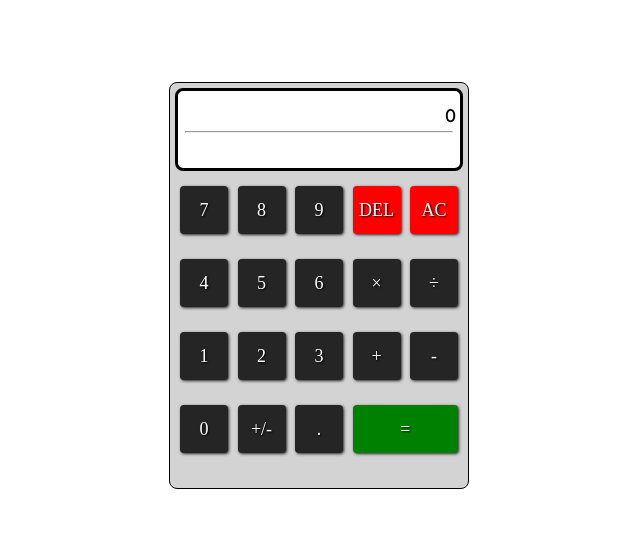
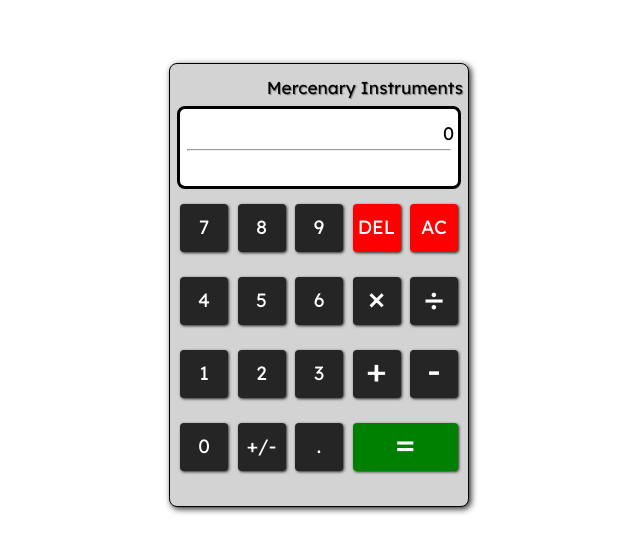
Before and after one commit to caffeinated-pixels/javascript-calculator, a React (Create React App) app: page / in a window 1280 px wide. Shown: the part 115-668 px from the top of the page, without its empty margins (321-961 px from the left). Built offline with nearby package versions, Linux system fonts and the light colour scheme.

Commit message:
styled operator font-size

```diff
--- a/src/App.js
+++ b/src/App.js
@@ -392,6 +392,7 @@ export default class App extends Component {
   render() {
     return (
       <main className="calculator-body">
+        <Header />
         <DisplayContainer
           currVal={this.state.currVal}
           formulaDisplay={this.state.formula}
@@ -410,6 +411,10 @@ export default class App extends Component {
   }
 }
 
+const Header = () => {
+  return <p className="header">Mercenary Instruments</p>
+}
+
 class DisplayContainer extends Component {
   componentDidUpdate(prevProps) {
     if (prevProps.formulaDisplay !== this.props.formulaDisplay) {
@@ -423,7 +428,7 @@ class DisplayContainer extends Component {
   render() {
     return (
       <section className="display-container">
-        <p id="display" className="main-display display">
+        <p id="display" className="main-display">
           {this.props.currVal}
         </p>
         <hr />
@@ -474,10 +479,18 @@ const KeyPad = props => {
       <button id="six" onClick={() => props.handleNum('6')}>
         6
       </button>
-      <button id="multiply" onClick={() => props.handleOperator('*')}>
+      <button
+        id="multiply"
+        className="operator"
+        onClick={() => props.handleOperator('*')}
+      >
         ×
       </button>
-      <button id="divide" onClick={() => props.handleOperator('/')}>
+      <button
+        id="divide"
+        className="operator"
+        onClick={() => props.handleOperator('/')}
+      >
         ÷
       </button>
 
@@ -491,10 +504,18 @@ const KeyPad = props => {
       <button id="three" onClick={() => props.handleNum('3')}>
         3
       </button>
-      <button id="add" onClick={() => props.handleOperator('+')}>
+      <button
+        id="add"
+        className="operator"
+        onClick={() => props.handleOperator('+')}
+      >
         +
       </button>
-      <button id="subtract" onClick={() => props.handleOperator('-')}>
+      <button
+        id="subtract"
+        className="operator"
+        onClick={() => props.handleOperator('-')}
+      >
         -
       </button>
 
--- a/src/main.css
+++ b/src/main.css
@@ -9,6 +9,7 @@ html {
 }
 
 body {
+  font-family: 'Lexend Deca', sans-serif;
   display: flex;
   justify-content: center;
   align-items: center;
@@ -16,26 +17,25 @@ body {
   width: 100vw;
 }
 
-button {
-  cursor: pointer;
-}
-
-.display {
+.header {
   text-align: right;
-  display: flex;
-  flex-direction: column;
-  justify-content: flex-end;
-  padding: 4px;
+  font-size: 0.9rem;
+  margin: 8px 0;
+  text-shadow: 1px 1px 1px gray;
+  -webkit-user-select: none;
+  -moz-user-select: none;
+  -ms-user-select: none;
+  user-select: none;
 }
 
 .calculator-body {
   padding: 5px;
   background-color: lightgray;
-  width: 90vw;
   max-width: 300px;
   height: auto;
   border: 1px solid black;
   border-radius: 8px;
+  box-shadow: 2px 2px 6px #262525;
 }
 
 .display-container {
@@ -43,8 +43,7 @@ button {
   border-radius: 8px;
   border: solid;
   background-color: white;
-  margin-bottom: 10px;
-  font-family: 'Lexend Deca', sans-serif;
+  margin: 0 2px 10px;
 }
 
 .display-container hr {
@@ -56,6 +55,10 @@ button {
 .main-display {
   height: 40px;
   font-size: 0.95rem;
+  display: flex;
+  flex-direction: column;
+  justify-content: flex-end;
+  padding: 4px;
 }
 
 .formula-container {
@@ -83,19 +86,19 @@ button {
   height: 48px;
   display: inline-block;
   margin-bottom: 25px;
-  padding: calculateEm(4px);
+  padding: 5px;
   border: none;
   border-radius: 4px;
   box-shadow: 1px 1px 3px #262525;
   background: #262525;
+  cursor: pointer;
   color: #ffffff;
   font-family: inherit;
-  font-size: calc(15 / 16 * 1rem);
+  font-size: 1rem;
   line-height: 1;
-  text-align: center;
   text-decoration: none;
-  text-shadow: 1px 1px 2px black;
-  cursor: pointer;
+  vertical-align: top;
+  padding: 5px;
 }
 
 button:focus, button:hover {
@@ -115,8 +118,15 @@ button:active {
   background-color: #ff8718;
 }
 
+.operator,
+.equals {
+  font-size: 1.8rem;
+  line-height: 0.9;
+  padding-bottom: 15px;
+}
+
 .red-btn {
-  background-color: #FF0000;
+  background-color: #ff0000;
 }
 
 .green-btn {
--- a/src/main.scss
+++ b/src/main.scss
@@ -1,7 +1,6 @@
 // SCSS VARIABLES
 $dark-grey: #262525;
 $box-shadow: 1px 1px 3px $dark-grey;
-$text-background: #f0fbdb;
 $border-default: 1px solid black;
 
 // MIXINS
@@ -9,10 +8,6 @@ $border-default: 1px solid black;
   @media only screen and (min-width: $size) {
     @content; /* lets us pass content block into mixin */
   }
-}
-
-@mixin text-shadow($x: 1px, $y: 1px, $blur: 2px, $color: black) {
-  text-shadow: $x $y $blur $color;
 }
 
 // Start of SHARED CLASSES
@@ -27,6 +22,7 @@ html {
 }
 
 body {
+  font-family: 'Lexend Deca', sans-serif;
   display: flex;
   justify-content: center;
   align-items: center;
@@ -34,29 +30,28 @@ body {
   width: 100vw;
 }
 
-button {
-  cursor: pointer;
+.header {
+  text-align: right;
+  font-size: 0.9rem;
+  margin: 8px 0;
+  text-shadow: 1px 1px 1px gray;
+  -webkit-user-select: none;
+  -moz-user-select: none;
+  -ms-user-select: none;
+  user-select: none;
 }
 
-.display {
-  text-align: right;
-  display: flex;
-  flex-direction: column;
-  justify-content: flex-end;
-  // align-items: flex-end;
-  padding: 4px;
-  // background-color: lightyellow;
-}
 // End of SHARED CLASSES
 .calculator-body {
   padding: 5px;
   background-color: lightgray;
-  width: 90vw;
+
   max-width: 300px;
   height: auto;
   // margin: auto;
   border: 1px solid black;
   border-radius: 8px;
+  box-shadow: 2px 2px 6px $dark-grey;
 }
 
 // TODO: choose fonts for display
@@ -65,8 +60,7 @@ button {
   border-radius: 8px;
   border: solid;
   background-color: white;
-  margin-bottom: 10px;
-  font-family: 'Lexend Deca', sans-serif;
+  margin: 0 2px 10px;
 
   hr {
     margin: auto;
@@ -79,6 +73,10 @@ button {
   // background-color: lightblue;
   height: 40px;
   font-size: 0.95rem;
+  display: flex;
+  flex-direction: column;
+  justify-content: flex-end;
+  padding: 4px;
 }
 
 .formula-container {
@@ -104,31 +102,29 @@ button {
 
 button {
   /* general buttons styling to provide consistency between browsers */
+
   width: 48px;
   height: 48px;
   display: inline-block;
   // margin: 3px;
   margin-bottom: 25px;
-  padding: calculateEm(4px);
-
+  padding: 5px;
   border: none;
   border-radius: 4px;
   box-shadow: $box-shadow;
   background: $dark-grey;
-
+  cursor: pointer;
   color: #ffffff;
   font-family: inherit;
-  // font-size: calculateRem(15px);
-  font-size: calc(15 / 16 * 1rem);
+  font-size: 1rem;
   line-height: 1;
-  text-align: center;
   text-decoration: none;
-  @include text-shadow();
+  vertical-align: top;
+  padding: 5px;
 
-  cursor: pointer;
-  &:focus, &:hover {
+  &:focus,
+  &:hover {
     outline-style: none;
-
   }
   &:hover {
     // background-color: #fada54;
@@ -144,8 +140,15 @@ button {
   }
 }
 
+.operator,
+.equals {
+  font-size: 1.8rem;
+  line-height: 0.9;
+  padding-bottom: 15px;
+}
+
 .red-btn {
-  background-color: #FF0000;
+  background-color: #ff0000;
 }
 
 .green-btn {
```
Also changed, not shown: src/main.min.css (+1 -1 lines).
